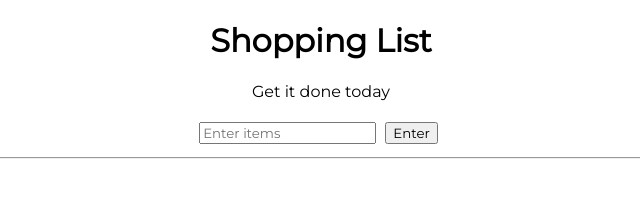
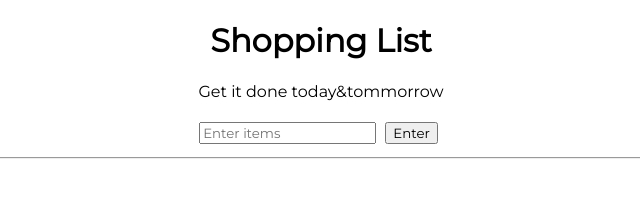
Before and after one commit to okyska/ShoppingListProject, a plain HTML site: page index.html in a window 1280 px wide. Shown: the whole page, without its empty margins (319-959 px from the left). Drawn offline with Linux system fonts and the light colour scheme.

```diff
--- a/index.html
+++ b/index.html
@@ -8,7 +8,7 @@
 <body>
 	<div class="container">
 	<h1>Shopping List</h1>
-	<p id="first">Get it done today</p>
+	<p id="first">Get it done today&tommorrow</p>
 	<input id="userinput" type="text" placeholder="Enter items">
 	<button id="enter">Enter</button>
 	<hr>
```
